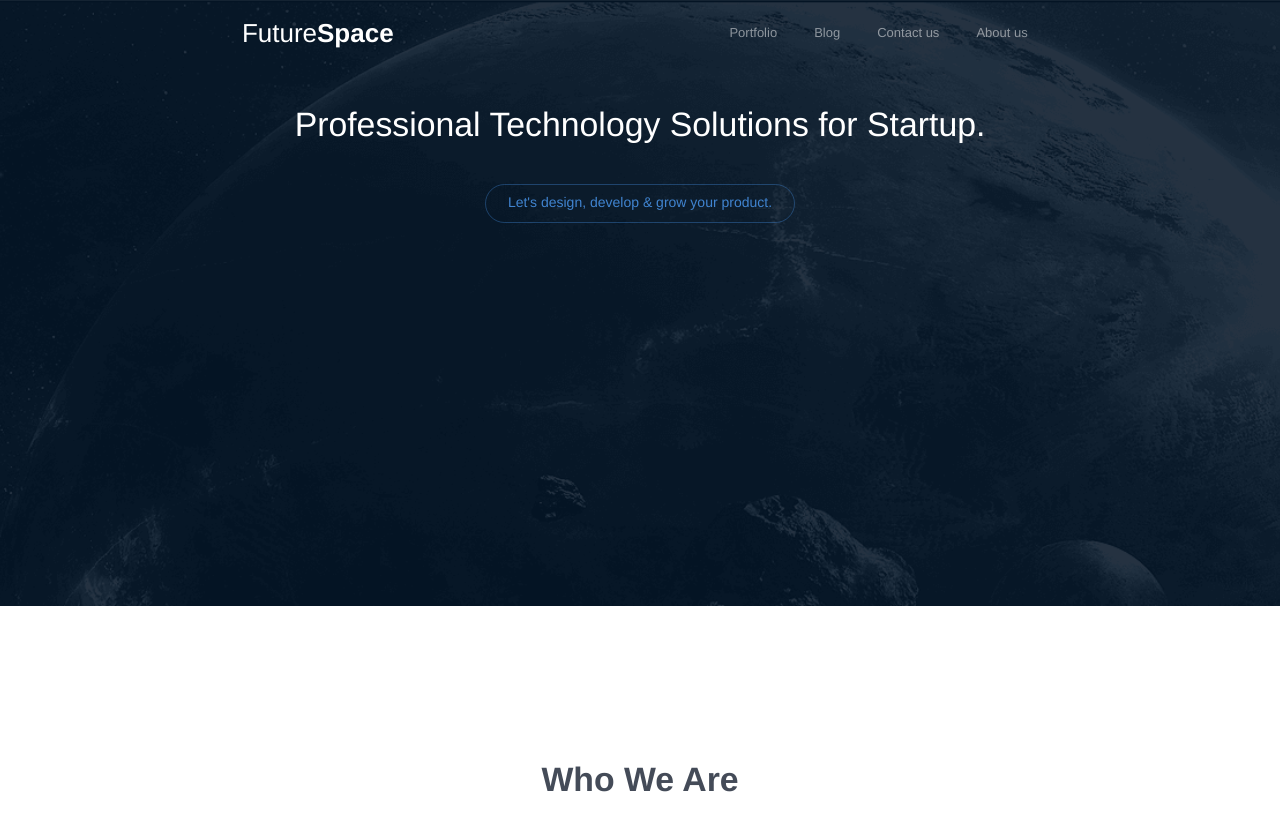
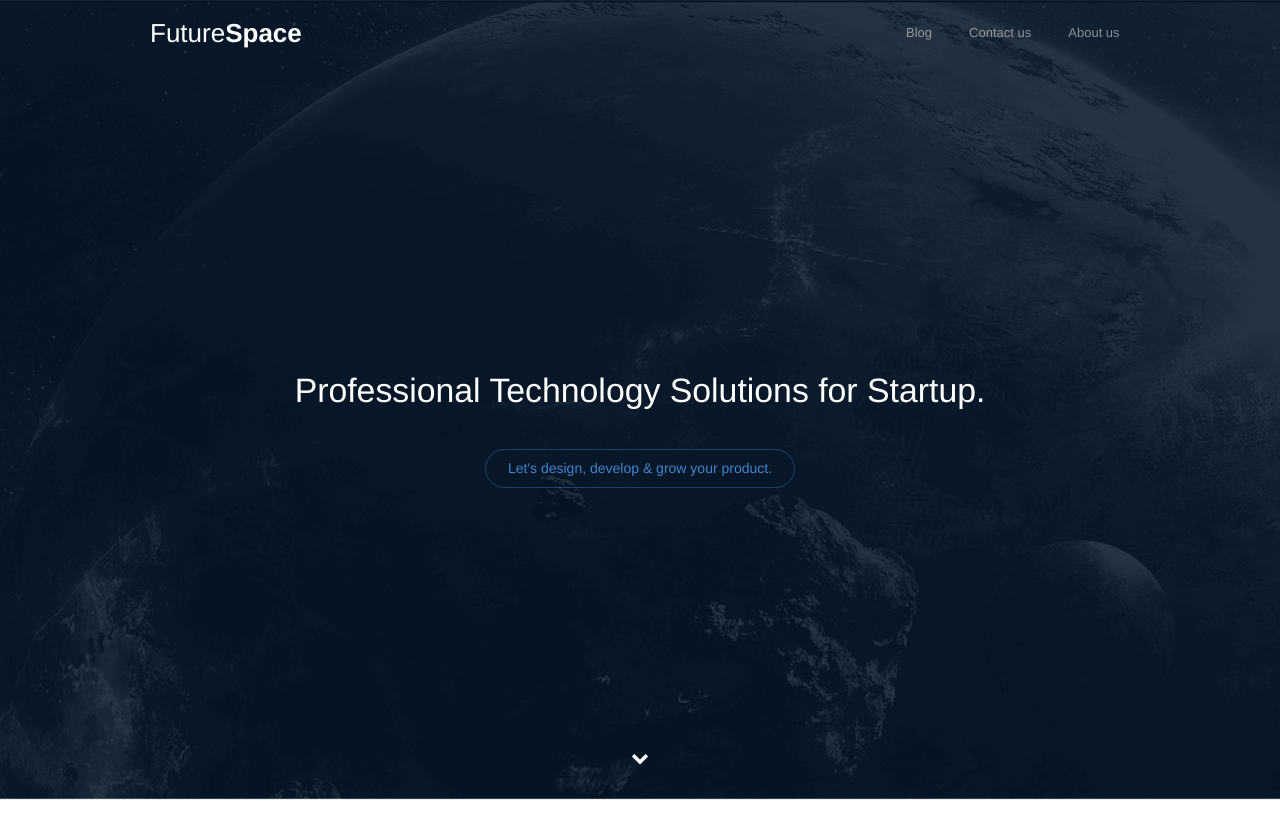
Before and after one commit to FutureSpaceIO/futurespace, a website: page app/views/index.html in a window 1280 px wide. Shown: the top 827 px of the page. Drawn offline with Linux system fonts and the light colour scheme.

Commit message:
site: udpate home page

```diff
--- a/app/views/index.html
+++ b/app/views/index.html
@@ -12,6 +12,7 @@
   <meta name="keywords" content="FutureSpace, Web developer, Startup tech solutions">
   <meta name="description" content="">
   <meta name="copyright" content="@ 2015 FutureSpace.io Inc." />
+  <link rel="stylesheet" href="//maxcdn.bootstrapcdn.com/font-awesome/4.4.0/css/font-awesome.min.css">
   <link rel="stylesheet" media="all" href="/styles/futurespace.css">
 </head>
 
@@ -28,7 +29,6 @@
           </h1>
           <span class="nav-toggle">Menu</span>
           <ul class="clearfix">
-            <li><a href="#portfolio" class="">Portfolio</a></li>
             <li><a href="#" class="">Blog</a></li>
             <li><a href="#contact-us" class="">Contact us</a></li>
             <li><a href="#about-us" class="">About us</a></li>
@@ -49,6 +49,8 @@
           </header>
         </div>
       </div>
+      <a class="scroll" data-role="scroll-trigger" href="#about-us"><i class="fa fa-chevron-down"></i>
+</a>
     </section>
 
     <section id="about-us" class="section">
@@ -69,13 +71,6 @@
       <div class="wrapper">
         <h4 class="sub-title">What We Think</h4>
         <p class="description"></p>
-      </div>
-    </section>
-
-    <section id="portfolio" class="section space-gray-bg">
-      <div class="wrapper">
-        <h5 class="sub-title">Portfolio</h5>
-        <p class="description"><a href="">Trek.js</a></p>
       </div>
     </section>
 
@@ -112,7 +107,6 @@
         <nav>
           <small>© 2015 FutureSpace Inc.</small>
           <ul role="navigation">
-            <li><a href="#portfolio">Portfilio</a></li>
             <li><a href="#">Blog</a></li>
             <li><a href="#contact-us">Contact us</a></li>
             <li><a href="#about-us">About us</a></li>
--- a/public/styles/futurespace.css
+++ b/public/styles/futurespace.css
@@ -72,7 +72,7 @@ ul, li {
 }
 
 .wrapper {
-  max-width: 61.250rem;
+  max-width: 75.385rem;
   margin: 0 auto
 }
 
@@ -101,7 +101,11 @@ ul, li {
 }
 
 .main-header {
-  background: none;
+  position: absolute;
+  top: 0;
+  z-index: 100;
+  left: 0;
+  right: 0;
   background-color: transparent;
 }
 
@@ -206,8 +210,51 @@ ul, li {
 }
 
 .first {
+  position: relative;
+  display: -webkit-box;
+  display: -moz-box;
+  display: box;
+  display: -webkit-flex;
+  display: -moz-flex;
+  display: -ms-flexbox;
+  display: flex;
+  box-align: center;
+  -webkit-align-items: center;
+  -moz-align-items: center;
+  -ms-align-items: center;
+  -o-align-items: center;
+  align-items: center;
+  -ms-flex-align: center;
+  box-pack: center;
+  -webkit-justify-content: center;
+  -moz-justify-content: center;
+  -ms-justify-content: center;
+  -o-justify-content: center;
+  justify-content: center;
+  -ms-flex-pack: center;
+  height: 100vh;
+  padding-top: 1.5625em;
+}
+
+.first .scroll {
+  position: absolute;
+  bottom: 2.8125em;
+  left: 0;
+  margin-top: 0;
+
+  color: #ffffff;
+  display: block;
+  font-size: 0.75em;
+  font-weight: bold;
+  margin-top: 2.8125em;
   text-align: center;
-  height: 540px;
+  width: 100%;
+}
+
+.first .scroll i {
+  display: block;
+  font-size: 1.8em;
+  margin-bottom: 0.3125em;
 }
 
 .future-space .space-gray-bg {
```
Also changed, not shown: public/styles/futurespace.min.css.
